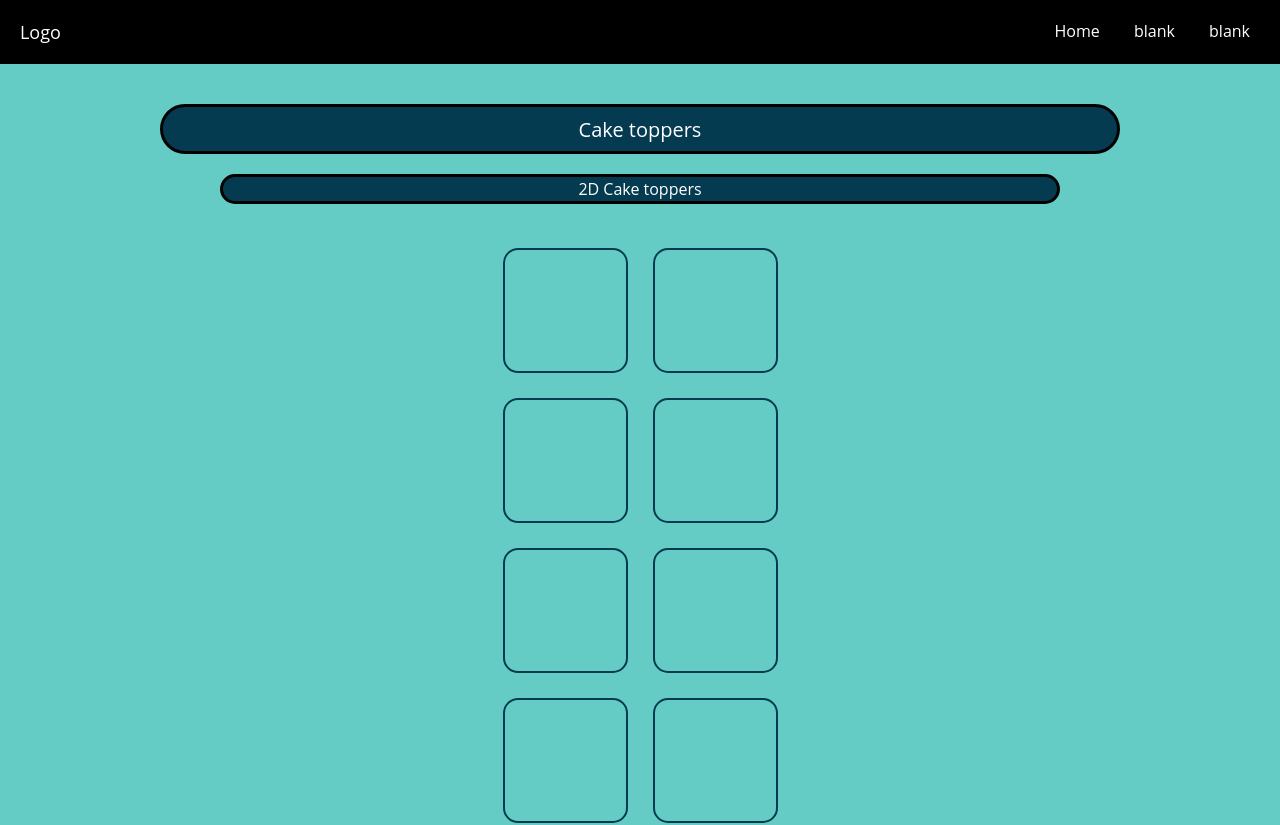
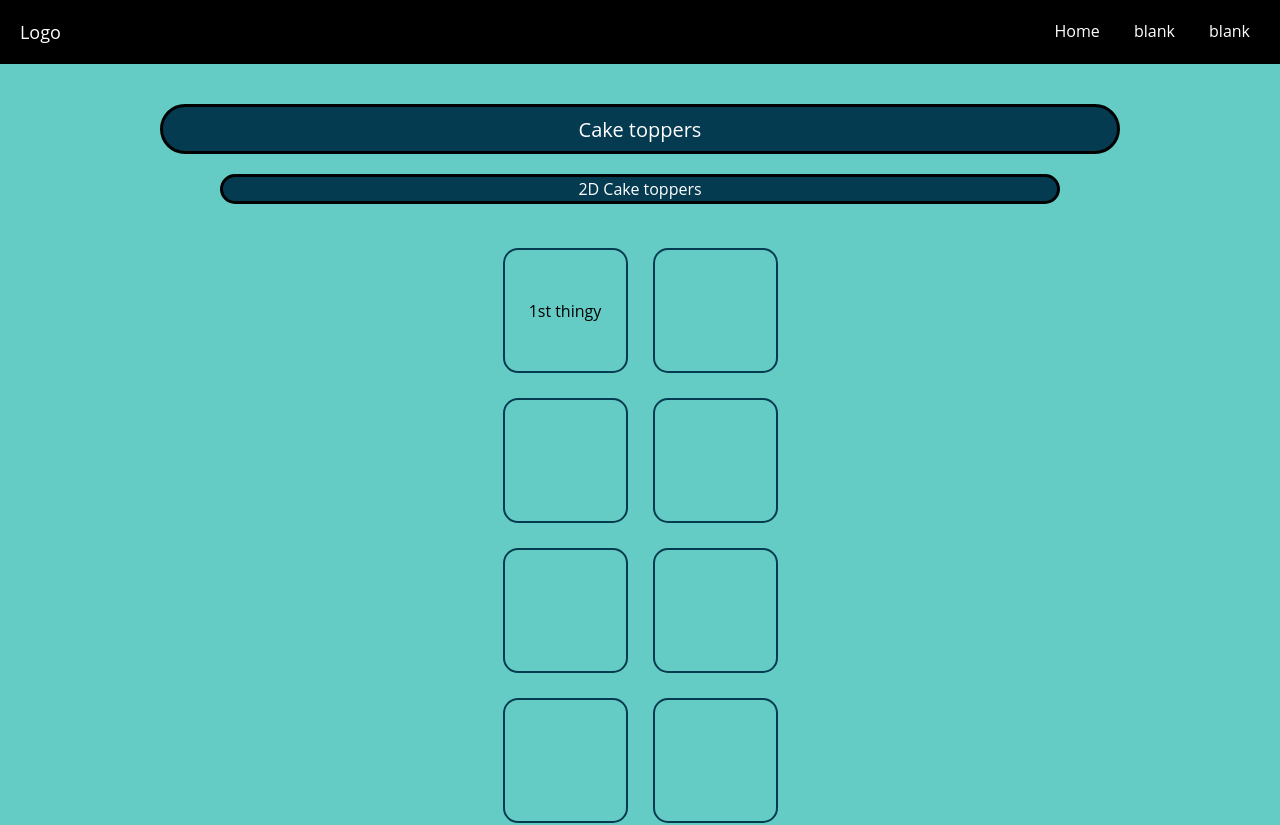
Before and after one commit to jeff01019/Cake_shop, a plain HTML site: page cake-toppers.html in a window 1280 px wide. Shown: the top 825 px of the page. Drawn offline with Linux system fonts and the light colour scheme.

Commit message:
Update cake-toppers.html

```diff
--- a/cake-toppers.html
+++ b/cake-toppers.html
@@ -27,7 +27,7 @@
             <br>
             <div class="cover">
                 <div class="items2">
-                    <div class="content2"></div>
+                    <div class="content2">  <label for="pic">1st thingy</label> </div>
                     <div class="content2"></div>
                     <div class="content2"></div>
                     <div class="content2"></div>
```
